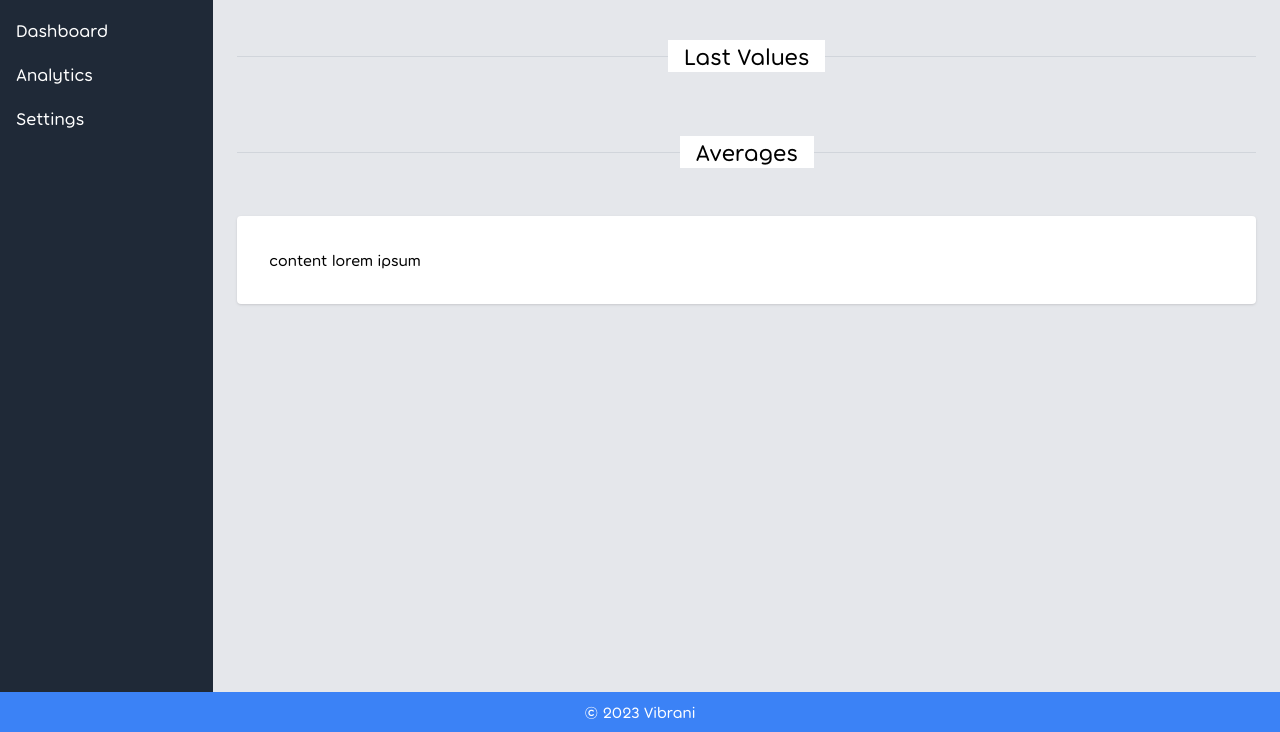
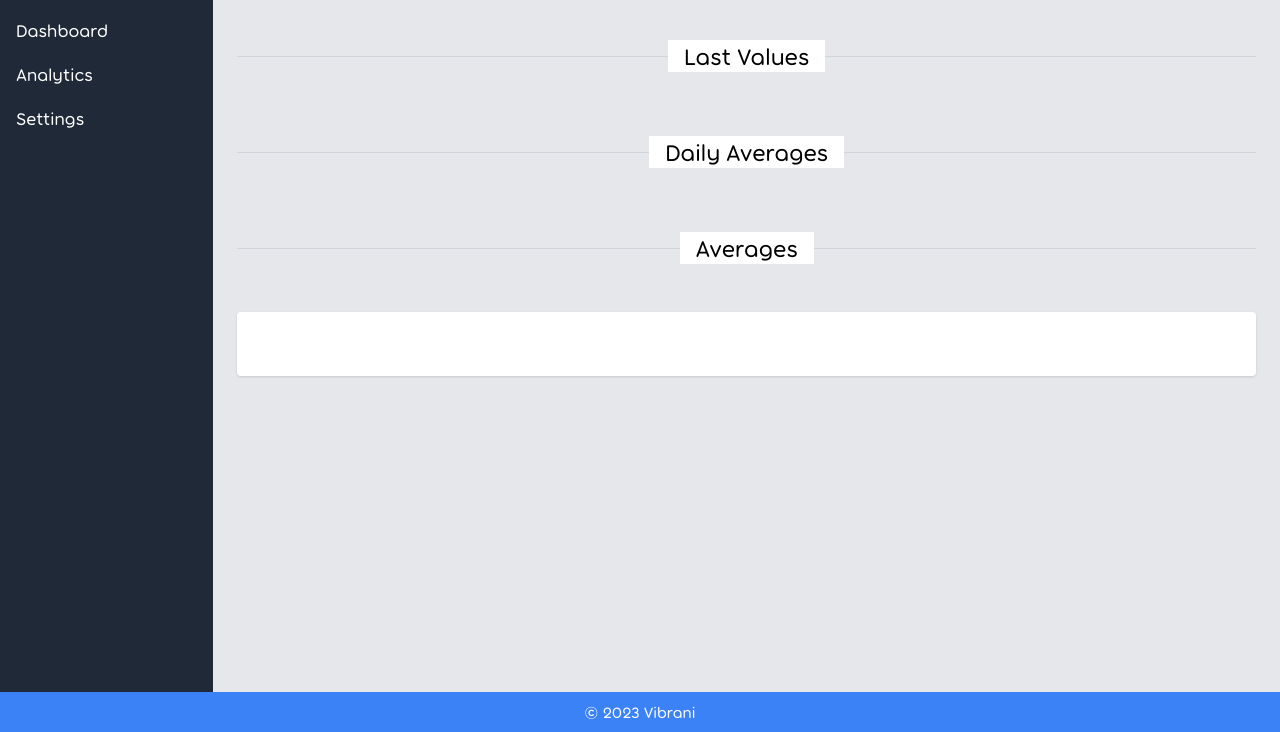
Before and after one commit to JoanPalau/hack-eps-2023-eurecat, a Flask app: page / in a window 1280 px wide. Shown: the part 68-800 px from the top of the page. Run offline with Flask 3, Linux system fonts and the light colour scheme; data that the repository does not hold is empty; some libraries are stand-ins or nearby versions.

Commit message:
Add daily averages

```diff
--- a/backend/app/routes.py
+++ b/backend/app/routes.py
@@ -1,4 +1,5 @@
-from flask import request, render_template
+from datetime import datetime, timedelta
+from flask import request, render_template, jsonify
 
 from app import app, db
 from app.models import Data
@@ -50,6 +51,29 @@ def averages():
     return render_template('partials/averages.html', averages=averages)
 
 
+@app.route('/partial/daily_averages', methods=['GET'])
+def daily_averages():
+    temperature = round(
+            db.session.query(db.func.avg(Data.temperature)).filter(
+                Data.created_at >= db.func.current_date()).scalar(), 2)
+    light = round(
+            db.session.query(db.func.avg(Data.light)).filter(
+                Data.created_at >= db.func.current_date()).scalar(), 2)
+    soil_humidity = round(
+        db.session.query(db.func.avg(Data.soil_humidity)).filter(
+            Data.created_at >= db.func.current_date()).scalar(), 2)
+    air_humidity = round(
+        db.session.query(db.func.avg(Data.air_humidity)).filter(
+            Data.created_at >= db.func.current_date()).scalar(), 2)
+    averages = {
+            "temperature": temperature,
+            "light": light,
+            "soil_humidity": soil_humidity,
+            "air_humidity": air_humidity,
+            }
+    return render_template('partials/averages.html', averages=averages)
+
+
 @app.route('/partial/last', methods=['GET'])
 def last():
     previous = Data.query.order_by(Data.id.desc()).offset(1).first()
--- a/backend/app/templates/index.html
+++ b/backend/app/templates/index.html
@@ -1,4 +1,7 @@
 {% extends 'base.html' %}
+{% block custom_js %}
+    <script src="https://cdn.jsdelivr.net/npm/chart.js"></script>
+{% endblock %}
 {% block content %}
 
             <!-- Quick Statistics -->
@@ -11,6 +14,18 @@
                 </div>
             </div>
             <div class="flex flex-row mb-8" hx-trigger="load, every 10s" hx-get="/partial/last" hx-swap="innerHTML">
+            </div>
+
+            <div class="relative py-4">
+                <div class="absolute inset-0 flex items-center">
+                    <div class="w-full border-b border-gray-300"></div>
+                </div>
+                <div class="relative flex justify-center">
+                    <span class="bg-white px-4 text-2xl text-black">Daily Averages</span>
+                </div>
+            </div>
+
+            <div class="flex flex-row mb-8" hx-trigger="load" hx-get="/partial/daily_averages" hx-swap="innerHTML">
             </div>
             <div class="relative py-4">
                 <div class="absolute inset-0 flex items-center">
@@ -27,6 +42,6 @@
 
             <!-- Main Content -->
             <div class="bg-white p-8 rounded shadow">
-                content lorem ipsum
+
             </div>
-{% endblock %}
+            {% endblock %}
```
